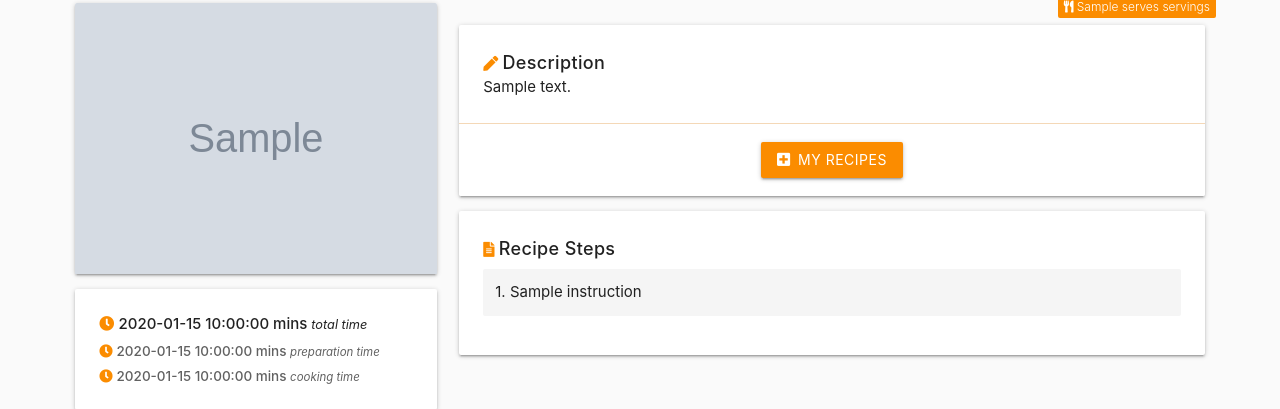
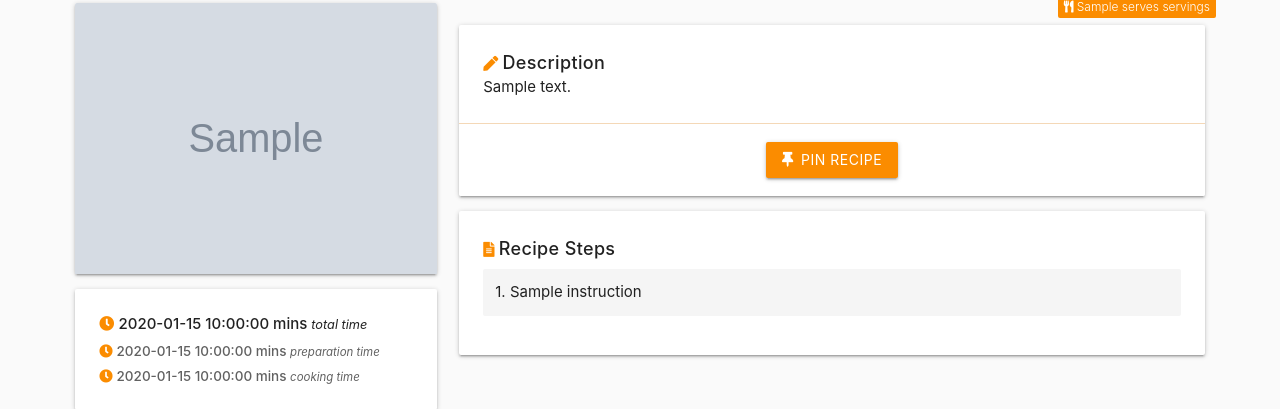
Before and after one commit to Code-Institute-Submissions/asdub-laughing-cookbook_AugResub, a Flask app: template templates/recipe.html in a window 1280 px wide. Shown: the part 184-593 px from the top of the page. Run offline with Flask 2, Linux system fonts and the light colour scheme; the template is opened without the code that fills it: most values are stand-ins (such as "Sample title", 1, 10 or a date in 2020); grey boxes marked "Sample" are stand-in pictures; some libraries are stand-ins or nearby versions.

Commit message:
feat: Button on recipe page now change depending on context

```diff
--- a/app.py
+++ b/app.py
@@ -39,11 +39,17 @@ def recipes():
 def recipe(recipe_id):
     # recipe id checked against database id
     recipe_id = mongo.db.recipes.find_one({"_id": ObjectId(recipe_id)})
+    user_data = mongo.db.users.find_one({"username": session["user"]})
+    user_recipes_ids = user_data.get('user_recipes')
 
     if recipe_id:
-        return render_template("recipe.html", recipe_id=recipe_id)
+        if session["user"] and user_recipes_ids:
+            if recipe_id.get("_id") in user_recipes_ids:
+                return render_template("recipe.html", recipe_id=recipe_id, user_recipe_id=recipe_id.get("_id") )
+            flash(f"if session - {recipe_id.get('_id')}")
 
-    return render_template("recipe.html", recipe_id=recipe)
+    flash(user_recipes_ids)
+    return render_template("recipe.html", recipe_id=recipe_id)
 
 
 @app.route("/register", methods=["GET", "POST"])
@@ -117,7 +123,7 @@ def my_recipes(username):
     submited_recipes = list(mongo.db.recipes.find({"chef_id": session["user"]}))
     # Pass username to my_recipes.html
     if session["user"]:
-        # Check if user has pinned recipes and send to profile
+        # Check if user has pinned recipes for rendering in My Recipe profile
         if user_recipes_ids:
             user_recipes = []
             for object_id in user_recipes_ids:
--- a/templates/my_recipes.html
+++ b/templates/my_recipes.html
@@ -3,7 +3,7 @@
 
   <div class="row">
     <!-- Page title -->
-    <h3 class="heading"><i class="fas fa-user orange-text text-darken-1"> </i> {{ session.user.capitalize() }}'s Recipes</h3>
+    <h3 class="heading"><i class="fas fa-user orange-text text-darken-1"></i> {{ session.user.capitalize() }}'s Recipes</h3>
     <h4 class="heading-tag"></i> Your submitted recipes</h4>
     <hr>
   </div>
--- a/templates/recipe.html
+++ b/templates/recipe.html
@@ -59,7 +59,13 @@
           <p>{{ recipe_id.description }}</p>
         </div>
         <div class="card-action">
-          <a href="" class="btn orange darken-1"><i class="fas fa-plus-square icon-nav"></i> My Recipes</a>
+          {% if user_recipe_id == recipe_id._id  %}
+            <a href="{{ url_for('remove_recipe', recipe_id=recipe_id._id) }}" class="btn red"><i class="fas fa-thumbtack icon-nav"></i>Unpin Recipe</a>
+          {% elif recipe_id.chef_id == session.user %}
+            <a href="{{ url_for('delete_recipe', recipe_id=recipe_id._id) }}" class="btn red"><i class="fas fa-trash-alt icon-nav"></i>Delete Recipe</a>
+          {% else %}
+            <a href="{{ url_for('pin_recipe', recipe_id=recipe_id._id) }}" class="btn orange darken-1"><i class="fas fa-thumbtack icon-nav"></i> Pin Recipe</a>
+          {% endif %}
         </div>
       </div>
       <div class="card">
```
